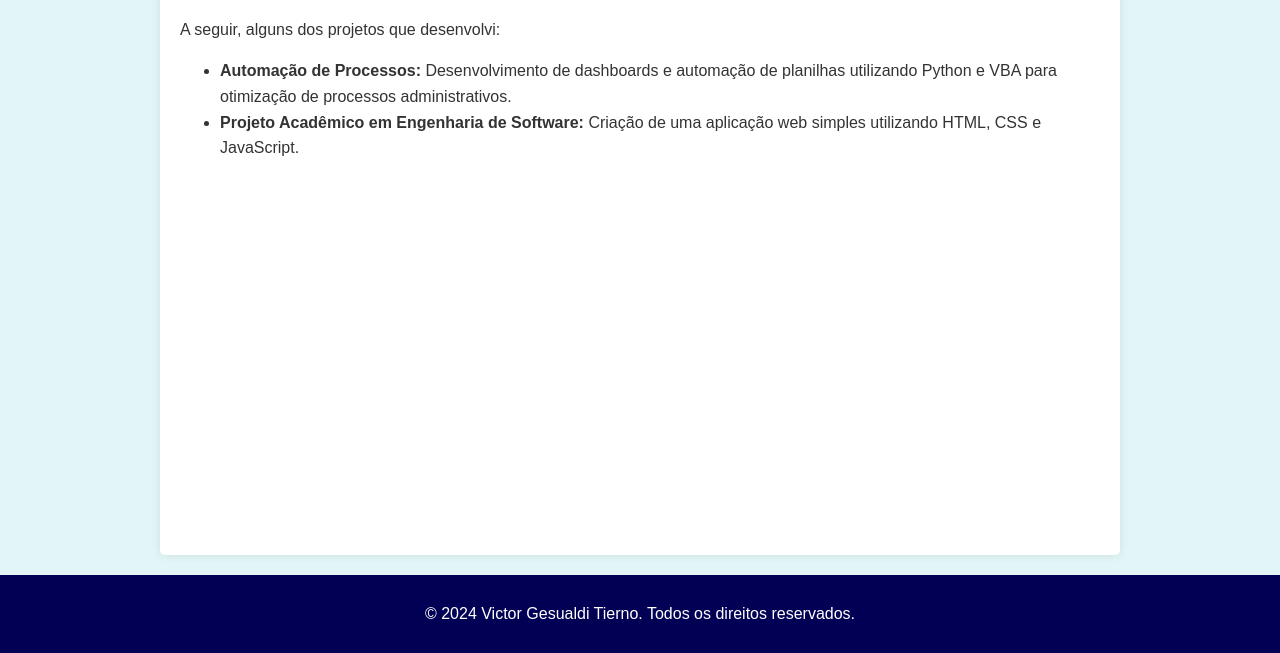
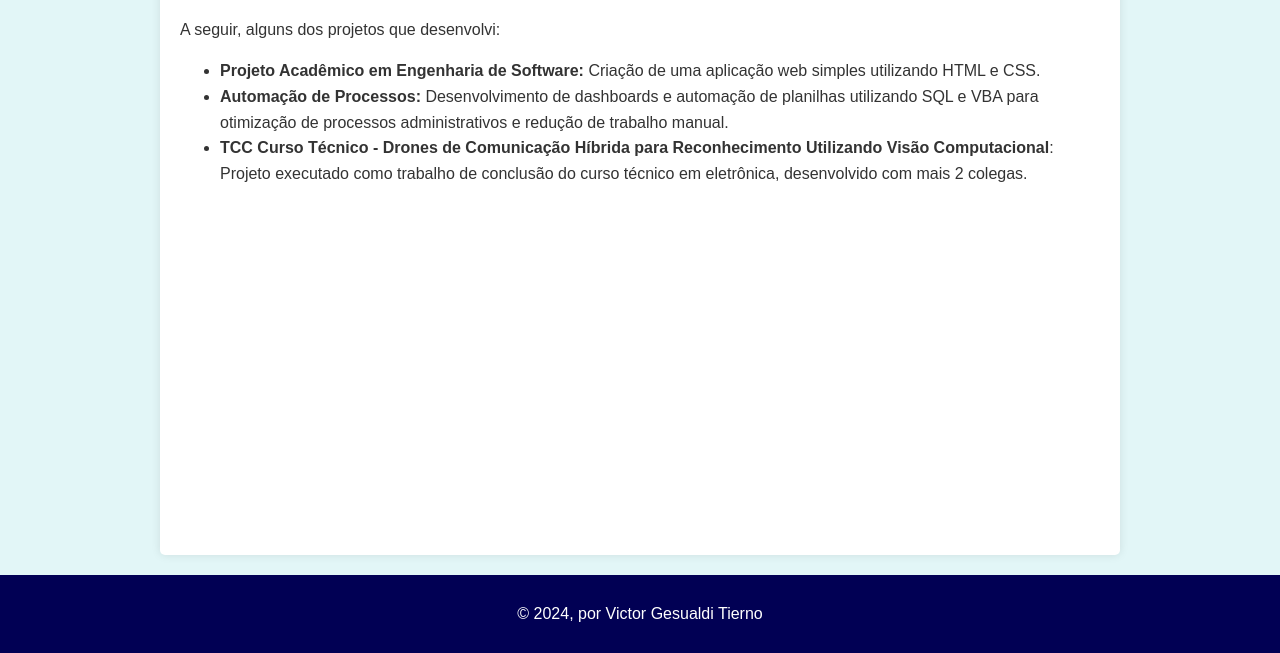
Before and after one commit to vgesualdi/victor-gesualdi, a plain HTML site: page portfolio.html in a window 1280 px wide. Shown: the part 147-800 px from the top of the page. Drawn offline with Linux system fonts and the light colour scheme.

Commit message:
Update portfolio.html
Polimento, adição de um projeto

```diff
--- a/portfolio.html
+++ b/portfolio.html
@@ -26,10 +26,13 @@
             <p>A seguir, alguns dos projetos que desenvolvi:</p>
             <ul>
                 <li>
-          <strong>Automação de Processos:</strong> Desenvolvimento de dashboards e automação de planilhas utilizando Python e VBA para otimização de processos administrativos.
+                    <strong>Projeto Acadêmico em Engenharia de Software:</strong> Criação de uma aplicação web simples utilizando HTML e CSS.
                 </li>
                 <li>
-          <strong>Projeto Acadêmico em Engenharia de Software:</strong> Criação de uma aplicação web simples utilizando HTML, CSS e JavaScript.
+                    <strong>Automação de Processos:</strong> Desenvolvimento de dashboards e automação de planilhas utilizando SQL e VBA para otimização de processos administrativos e redução de trabalho manual.
+                </li>
+                <li>
+                    <strong>TCC Curso Técnico - Drones de Comunicação Híbrida para Reconhecimento Utilizando Visão Computacional</strong>: Projeto executado como trabalho de conclusão do curso técnico em eletrônica, desenvolvido com mais 2 colegas.
                 </li>
                 <!-- Adicione mais projetos conforme necessário -->
             </ul>
@@ -38,7 +41,7 @@
 
     <!-- Rodapé -->
     <footer>
-    <p>&copy; 2024 Victor Gesualdi Tierno. Todos os direitos reservados.</p>
+        <p>&copy; 2024, por Victor Gesualdi Tierno</p>
     </footer>
 </body>
 </html>
```
Lines whose indentation alone changed are shown as unchanged.
